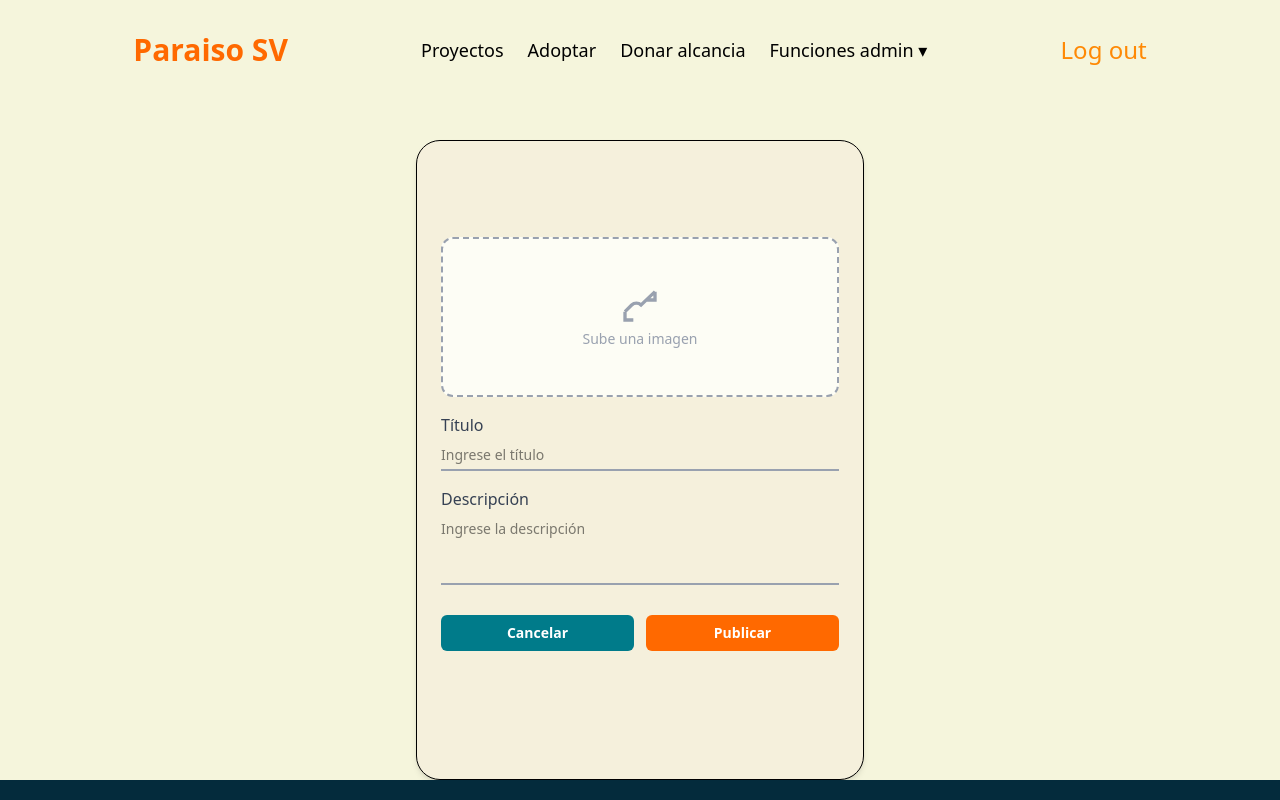
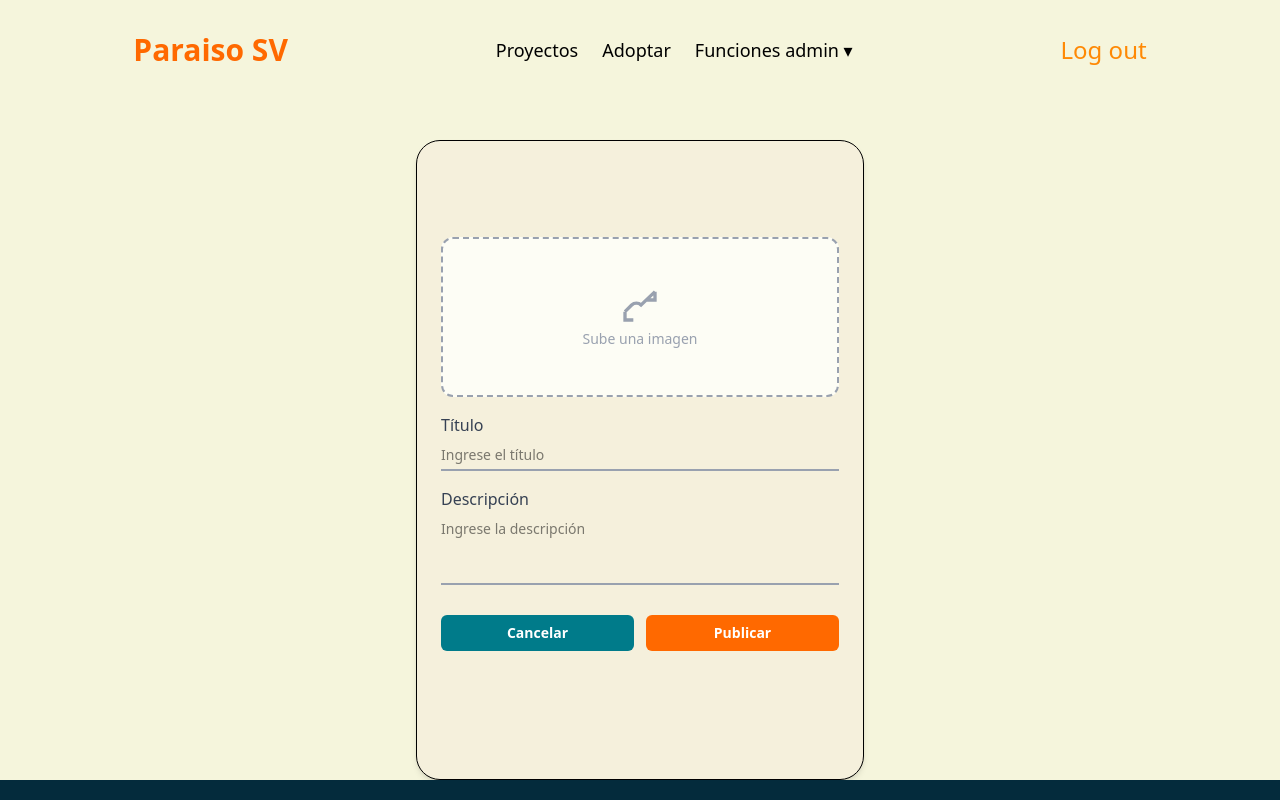
Before and after one commit to Whyzkell/ParaisoSV, a React (Vite) app in the folder ParaisoFrontend/: page /actualizaractividad in a window 1280 px wide. Shown: the top 800 px of the page. Built offline with nearby package versions, Linux system fonts and the light colour scheme.

Commit message:
DE NADA VLADI

```diff
--- a/ParaisoFrontend/src/render/componentes/navCesionAdm.jsx
+++ b/ParaisoFrontend/src/render/componentes/navCesionAdm.jsx
@@ -28,11 +28,6 @@
           <li>
             <Link to="/adoptar-mascota" className="hover:text-orange-500">
               Adoptar
-            </Link>
-          </li>
-          <li>
-            <Link to="/donaralcancia" className="hover:text-orange-500">
-              Donar alcancia
             </Link>
           </li>
 
```
